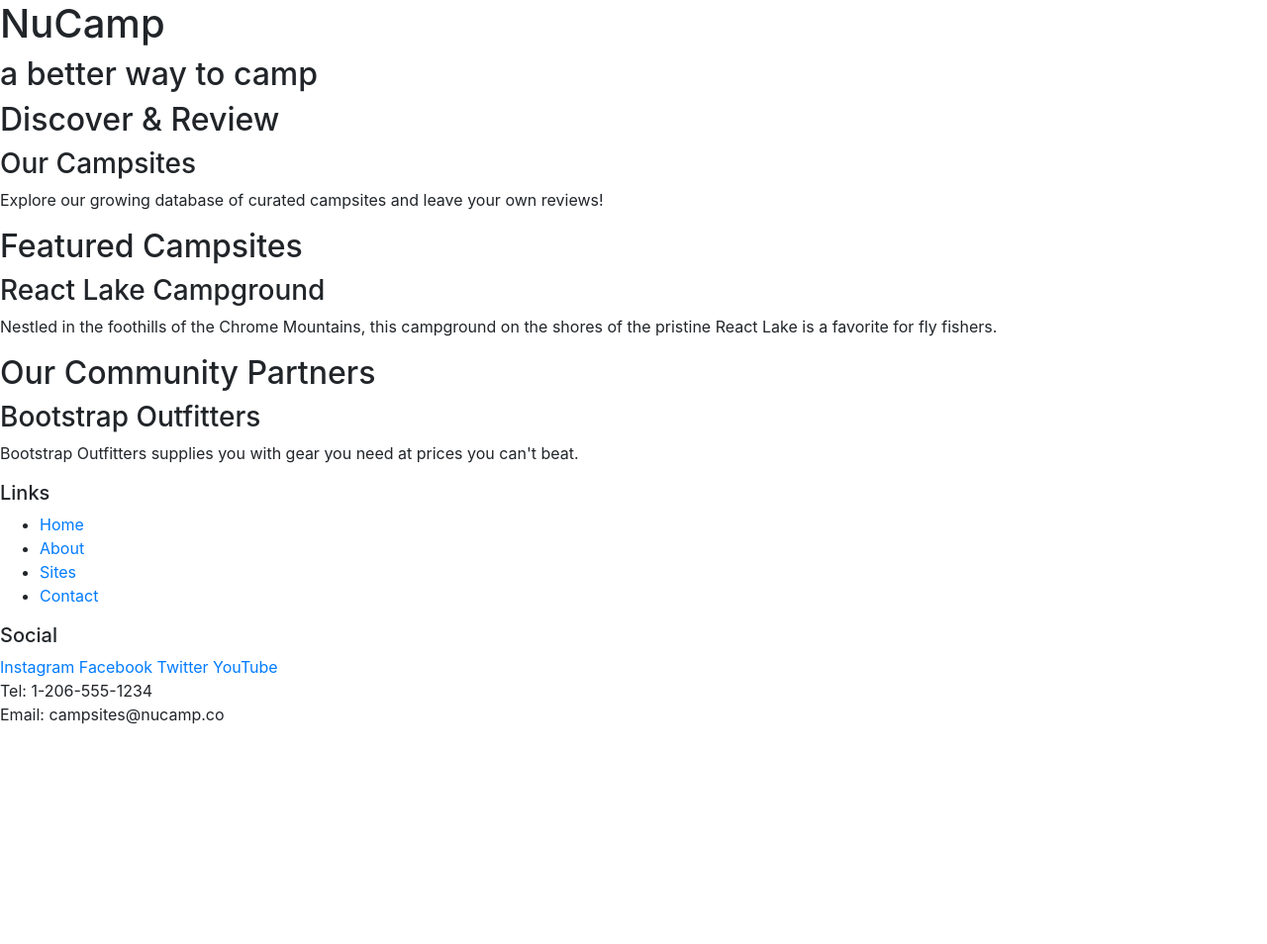
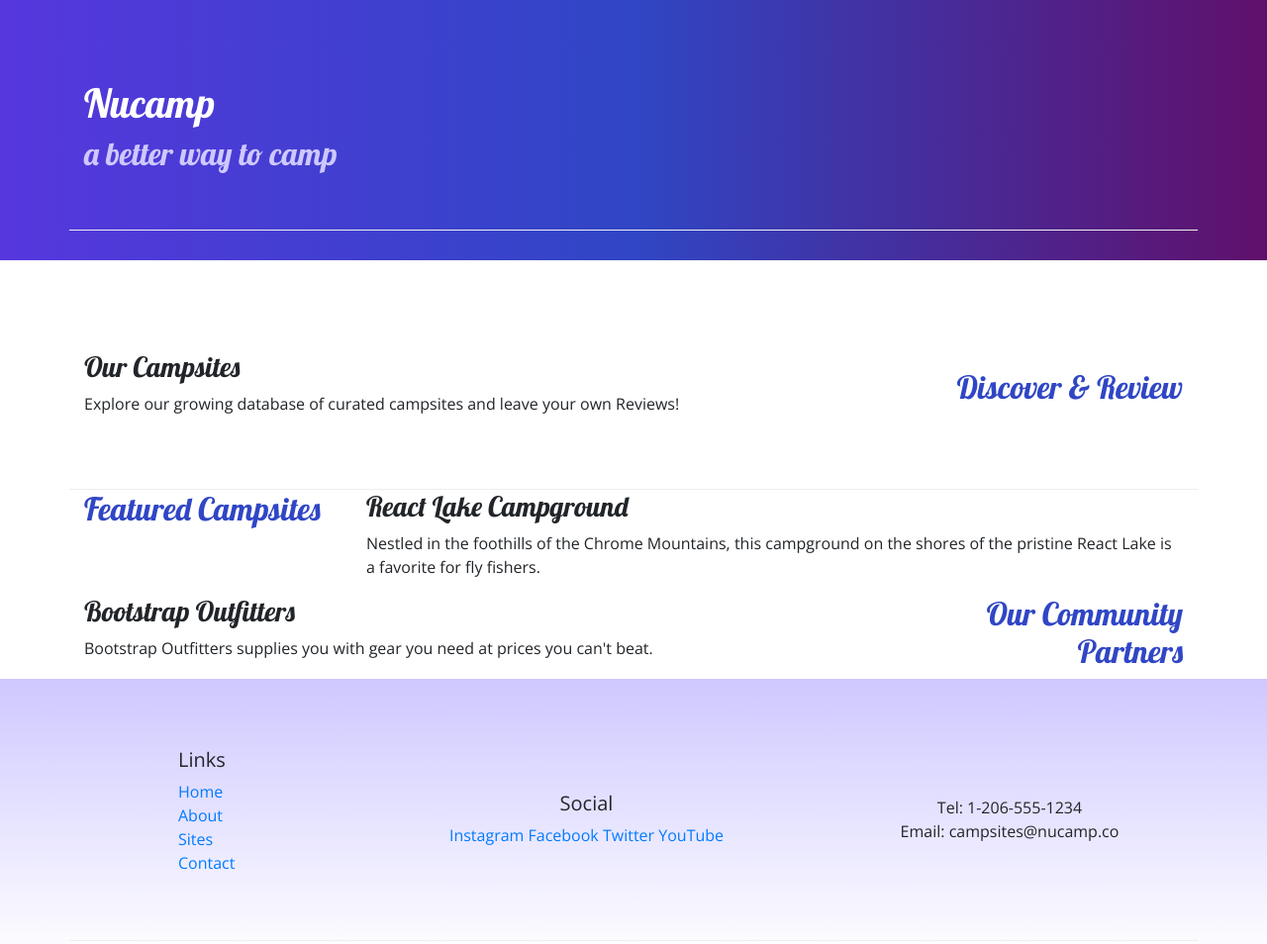
Before and after one commit to chukwunma/websitebuild, a website: page index.html in a window 1280 px wide. Shown: the whole page at 99% size. Before the commit the page ends 800 px from the top, so only its background shows below. Drawn offline with nearby package versions, Linux system fonts and the light colour scheme.

Commit message:
Nucamp grid exercise

```diff
--- /dev/null
+++ b/css/styles.css
@@ -0,0 +1,32 @@
+body {
+    font-family: "Open Sans", sans-serif;
+}
+
+h1, h2, h3 {
+    font-family: "Lobster", cursive;
+}
+
+h2 {
+    color: #3046C5;
+}
+
+header h2 {
+    color: #CEC8FF;
+}
+
+footer {
+    background-image: linear-gradient(#CEC8FF, white);
+    padding: 20px 0;
+}
+
+.jumbotron {
+    padding: 30px;
+    background-image: linear-gradient(to right, #5637DD, #3046C5, #60106B);
+    color: white;
+}
+
+.row-content {
+    padding: 50px 0;
+    border-bottom: 1px ridge;
+    min-height: 200px;
+}
--- a/index.html
+++ b/index.html
@@ -5,61 +5,87 @@
         <!-- Required meta tags always come first -->
         <meta charset="utf-8" />
         <meta name="viewport" content="width=device-width, initial-scale=1" />
-    <meta charset="utf-8" />
+
         <!-- Bootstrap CSS -->
         <link rel="stylesheet" href="node_modules/bootstrap/dist/css/bootstrap.min.css" />
+
+        <!-- Additional CSS must be placed after Bootstrap CSS -->
+        <link rel="stylesheet" href="https://fonts.googleapis.com/css?family=Lobster|Open+Sans" />
+        <link rel="stylesheet" href="css/styles.css" />
         <title>NuCamp: A Better Way To Camp</title>
-
     </head>
 
 <body>
 
-    <header>
-        <div>
-            <h1>NuCamp</h1>
+    <header class="jumbotron jumbotron-fluid">
+        <div class="container">
+            <div class="row row-content align-items-center">
+                <div class="col">
+                <h1>Nucamp</h1>
                 <h2>a better way to camp</h2>
                 </div>
+        </div>
+    <div>
     </header>
-
-    <div>
-        <h2>Discover & Review</h2>
+    <div class="container">
+    <div class="row row-content align-items-center">
+        <div class="col-sm-4 order-sm-last col-md-3">
+            <h2 class="text-sm-right">Discover & Review</h2>
+        </div>
+        <div class="col">
             <h3>Our Campsites</h3>
-        <p>Explore our growing database of curated campsites and leave your own reviews!</p>
+            <p>Explore our growing database of curated campsites and leave your own Reviews!</p>
+        </div>
     </div>
 
-    <div>
+    <div class= "row ">
+    <div class="col-sm-4 col-md-3">
         <h2>Featured Campsites</h2>
+    </div>
+    <div class="col">
         <h3>React Lake Campground</h3>
         <p>Nestled in the foothills of the Chrome Mountains, this campground on the shores of the pristine React Lake is a favorite for fly fishers.</p>
     </div>
+</div>
 
-    <div>
-        <h2>Our Community Partners</h2>
+    <div class="row">
+        <div class="col-sm-4 order-sm-last col-md-3">
+        <h2 class="text-sm-right">Our Community Partners</h2>
+    </div>
+    <div class="col">
         <h3>Bootstrap Outfitters</h3>
         <p>Bootstrap Outfitters supplies you with gear you need at prices you can't beat.</p>
     </div>
+</div>
+</div>
+
 
     <footer>
-        <div>
+        <div class="container">
+            <div class="row row-content align-items-center">
+                <div class="col-4 col-sm-2 offset-1">
             <h5>Links</h5>
-            <ul>
+            <ul class="list-unstyled">
                 <li><a href="#">Home</a></li>
                 <li><a href="#">About</a></li>
                 <li><a href="#">Sites</a></li>
                 <li><a href="#">Contact</a></li>
             </ul>
         </div>
-        <div>
+        <div class="col-6 col-sm-5 text-center">
             <h5>Social</h5>
             <a href="http://instagram.com/">Instagram</a>
             <a href="http://facebook.com/">Facebook</a>
             <a href="http://twitter.com/">Twitter</a>
             <a href="http://youtube.com/">YouTube</a>
         </div>
-        <div>
+        <div class="col-sm-4 text-center">
             Tel: 1-206-555-1234<br />
             Email: campsites@nucamp.co
         </div>
+    </div>
+</div>
+
     </footer>
     <!-- jQuery must come first, then Popper.js, then the Bootstrap JavaScript plugins.-->
     <script src="node_modules/jquery/dist/jquery.slim.min.js"></script>
```
Lines whose indentation alone changed are shown as unchanged.
